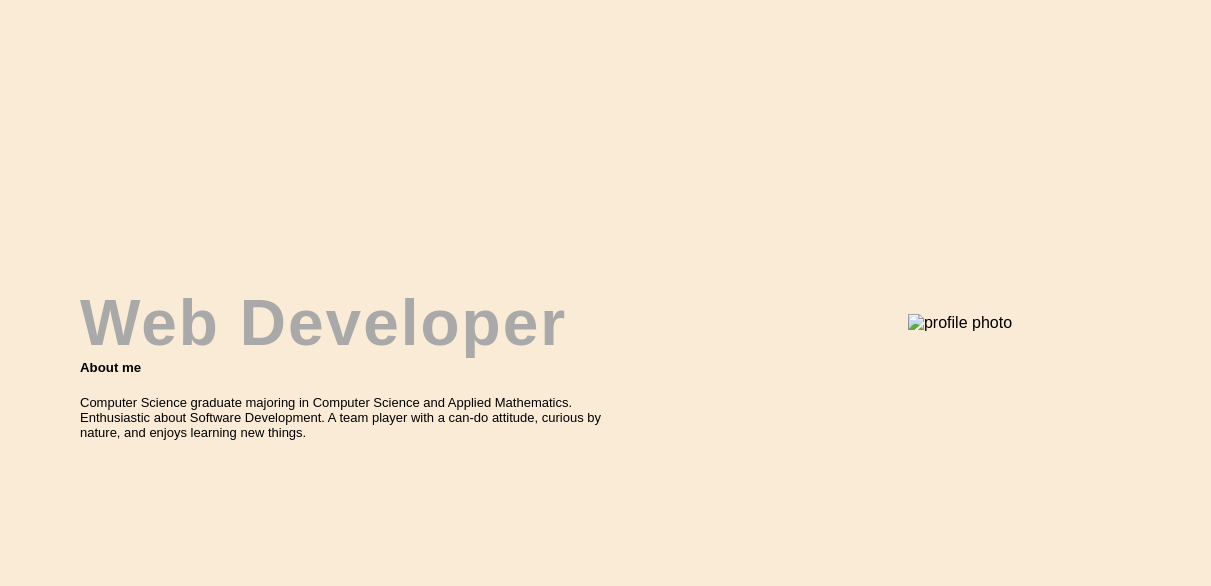
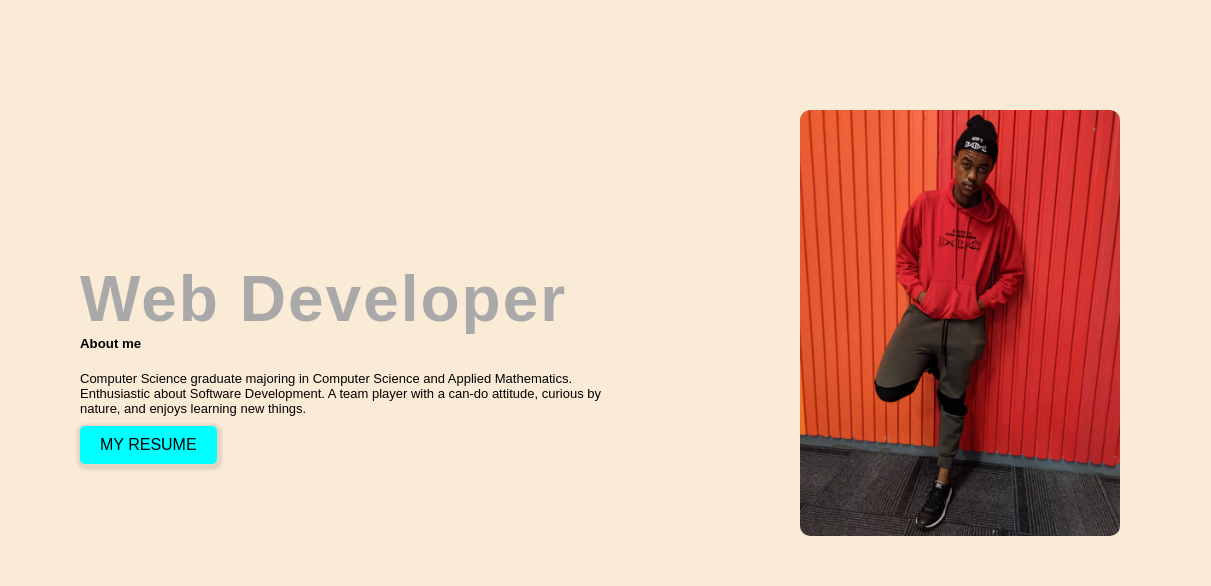
Before and after one commit to Manqoba-123/manqoba-123.github.io, a plain HTML site: page index.html in a window 1280 px wide. Shown: the part 137-723 px from the top of the page, 0-1211 px from the left. Drawn offline with Linux system fonts and the light colour scheme; a web font is replaced by a local one.

Commit message:
added my resume and a target to open new tabs

```diff
--- a/index.html
+++ b/index.html
@@ -31,16 +31,17 @@
                 <p>Computer Science graduate majoring in Computer Science and Applied Mathematics. Enthusiastic about
                     Software Development. A team player with a can-do attitude, curious by nature, and enjoys learning
                     new things.</p>
+                    <a class="cvButton" href="documents/Manqoba(Aziwe).pdf" target="_blank">My Resume</a>
             </div>
             <div class="image-container">
-                <img src="" alt="profile photo">
+                <img src="images/IMG_20190829_183454.jpg" alt="profile photo">
             </div>
         </div>
 
         <div class="socials">
-            <a href="https://www.linkedin.com/in/manqoba-sbonelo-mlangeni/"><i class="fab fa-linkedin"><span>Linkedin</span></i></a><br>
-            <a href="https://www.facebook.com/manqoba.mlangeni.96"><i class="fab fa-facebook"><span>Facebook</span></i></a><br>
-            <a href="https://github.com/Manqoba-123"><i class="fab fa-github"><span>GitHub</span></i></a>
+            <a href="https://www.linkedin.com/in/manqoba-sbonelo-mlangeni/" target="_blank"><i class="fab fa-linkedin"><span>Linkedin</span></i></a><br>
+            <a href="https://www.facebook.com/manqoba.mlangeni.96" target="_blank"><i class="fab fa-facebook"><span>Facebook</span></i></a><br>
+            <a href="https://github.com/Manqoba-123" target="_blank"><i class="fab fa-github"><span>GitHub</span></i></a>
         </div>
 
         <div class="inner">
--- a/styles.css
+++ b/styles.css
@@ -101,6 +101,33 @@ section {
     align-items: center;
     justify-content: center;
     position: relative;
+}
+.image-container img {
+    display: flex;
+    width: 50%;
+    height: 100%;
+    align-items: center;
+    justify-content: center;
+    position: relative;
+    border-radius: 10px;
+}
+.cvButton {
+    display: inline-block;
+    padding: 10px 20px;
+    margin-top: 10px;
+    background-color: aqua;
+    border-radius: 5px;
+    cursor: pointer;
+    border: none;
+    text-decoration: none;
+    color: black;
+    text-transform: uppercase;
+    box-shadow: 1px 2px 3px 4px rgba(20,20,20,0.1);
+}
+.cvButton:hover {
+    transform: scale(1.2);
+    transition: 0.3s ease-in-out;
+    background-color: aquamarine;
 }
 .socials {
     position: fixed;
```
Also changed, not shown: 1 other file.
